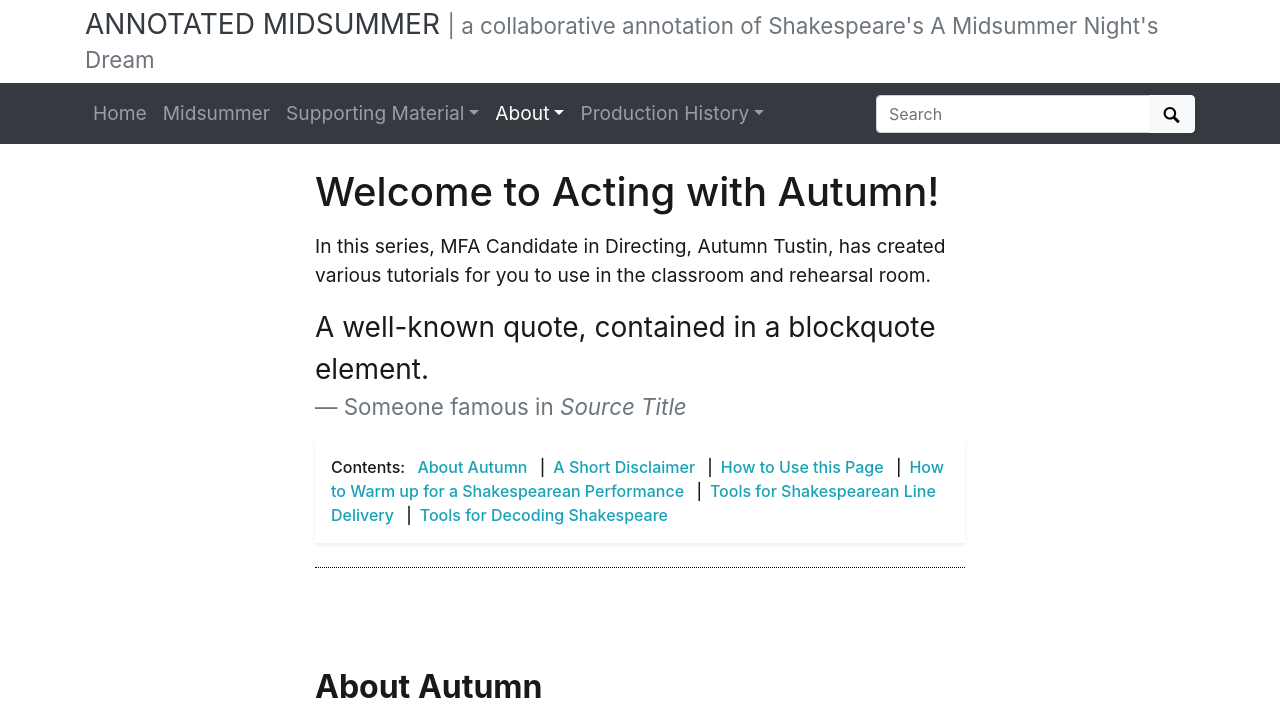
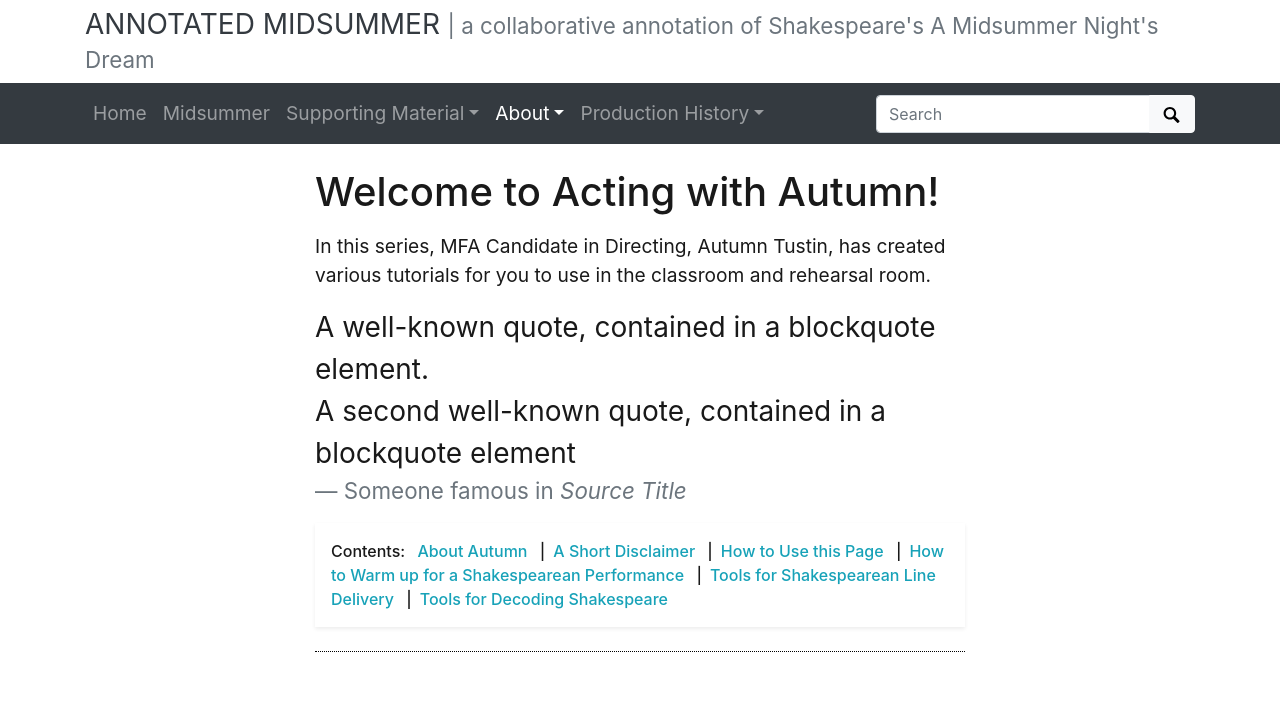
Before and after one commit to thecdil/dramaturgy, a Jekyll site: the page built from pages/acting.md, in a window 1280 px wide and 900 px high, cut to the strip 0-727 px from the top of the window. Built offline with Jekyll 4.4.1, drawn with Linux system fonts in a browser that asks for light colours.

Commit message:
video width

```diff
--- a/pages/acting.md
+++ b/pages/acting.md
@@ -9,14 +9,15 @@
 In this series, MFA Candidate in Directing, Autumn Tustin, has created various tutorials for you to use in the classroom and rehearsal room.
 
 <blockquote class="blockquote">
-  <p class="mb-0">A well-known quote, contained in a blockquote element.</p>
+  <p class="mb-0">A well-known quote, contained in a blockquote element.<br>
+  A second well-known quote, contained in a blockquote element</p>
   <footer class="blockquote-footer">Someone famous in <cite title="Source Title">Source Title</cite></footer>
 </blockquote>
 
 {% include feature/nav-menu.html sections="About Autumn;A Short Disclaimer;How to Use this Page;How to Warm up for a Shakespearean Performance;Tools for Shakespearean Line Delivery;Tools for Decoding Shakespeare" %}
 ## About Autumn
 
-{% include feature/video.html objectid="midsummer0067" %}
+{% include feature/video.html objectid="midsummer0067" width="50" %}
 
 My name is Autumn and I have always loved Shakespeare! In middle school, I was the nerd reading *Romeo and Juliet* for fun, and in high school, I lived in Europe and was lucky enough to see a few shows at the Globe, cementing my deep love for theatre. During undergrad, I studied Art and Education, but I kept feeling like something was missing, so I went back to school and got another degree in Drama and Musical Theatre in Nashville, TN! When I was there, I was chosen for the Nashville Shakespeare Festival’s Apprentice Company, where I spent about 5 months intensely studying physical and classical theatre techniques, performing 2 professional shows in repertory. It was an incredible experience and I’ve continued to study Shakespeare, perform professionally, and teach what I know to anyone who is excited to learn! Right now, I am combining all the things I love and am studying to get my Master’s Degree in Directing. I hope through my short videos and blurbs you can learn something new, and who knows, maybe you’ll fall in love with Shakespeare too!
 
```
